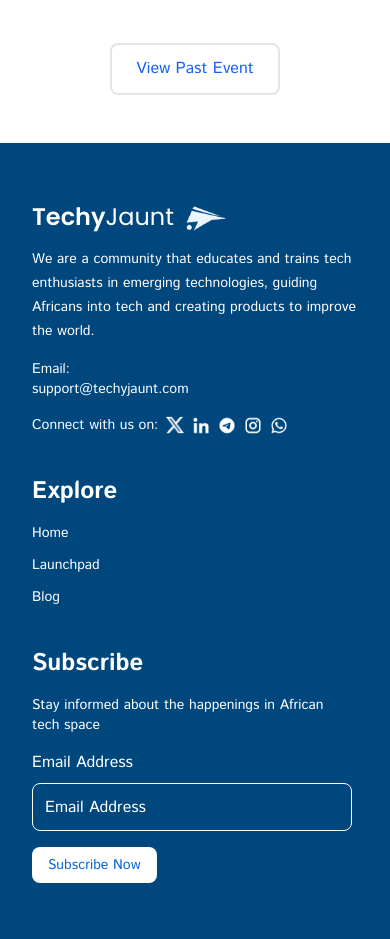
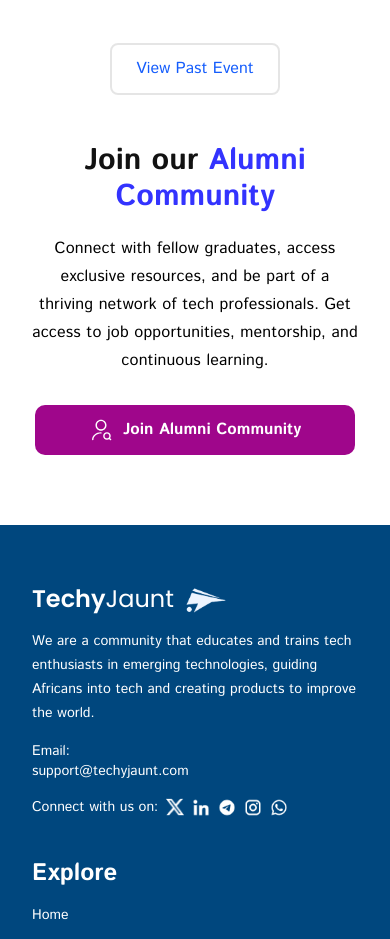
Before and after one commit to Techy-Jaunt/certificate-verification-system, a React (Vite) app in the folder frontend/: page / in a window 390 px wide. Shown: the part 4300-5239 px from the top of the page. Built offline with nearby package versions, Linux system fonts and the light colour scheme.

Commit message:
feat: add responsive AlumniComm section to landing page (#28)
* feat: add responsive AlumniComm section to landing page

* style: make button responsive

```diff
--- /dev/null
+++ b/frontend/src/components/AlumniComm.jsx
@@ -0,0 +1,25 @@
+import React from "react";
+
+const AlumniComm = () => {
+  return (
+    <section className="text-center px-8 md:px-16 xl:px-25 pb-[70px] md:pb-[74px]">
+      <h2 className="text-3xl md:text-4xl font-bold text-(--color-darkened) md:leading-10 pb-5 md:pb-7">
+        Join our{" "}
+        <span className="text-(--color-primary-400)">Alumni Community</span>
+      </h2>
+      <p className="text-base md:text-2xl leading-7 md:leading-9 tracking-[0.01em] ">
+        Connect with fellow graduates, access exclusive resources, and be part
+        of a thriving network of tech professionals. Get access to job
+        opportunities, mentorship, and continuous learning.
+      </p>
+      <div className="flex items-center justify-center">
+        <button className="w-[320px] bg-[#9f068b] rounded-[10px] text-white mt-7.5 flex items-center justify-center gap-[10px] px-2 py-[13px]  md:py-5 text-base md:text-[20px] font-bold">
+          <img src="/icons/alumni.svg" className="h-6 w-6" />
+          <span>Join Alumni Community</span>
+        </button>
+      </div>
+    </section>
+  );
+};
+
+export default AlumniComm;
--- a/frontend/src/pages/Home.jsx
+++ b/frontend/src/pages/Home.jsx
@@ -4,6 +4,7 @@ import AlumniCommunity from "../components/AlumniCommunity";
 import Events from "../components/Upcomingalumnievent";
 import Footer from "../components/Footer";
 import Navbar from "../components/Navbar";
+import AlumniComm from "../components/AlumniComm";
 
 const Home = () => {
   return (
@@ -13,6 +14,7 @@ const Home = () => {
         <HeroSection />
         <AlumniCommunity />
         <Events />
+        <AlumniComm />
         <Footer />
       </div>
     </>
```
Also changed, not shown: frontend/public/icons/alumni.svg (added).
